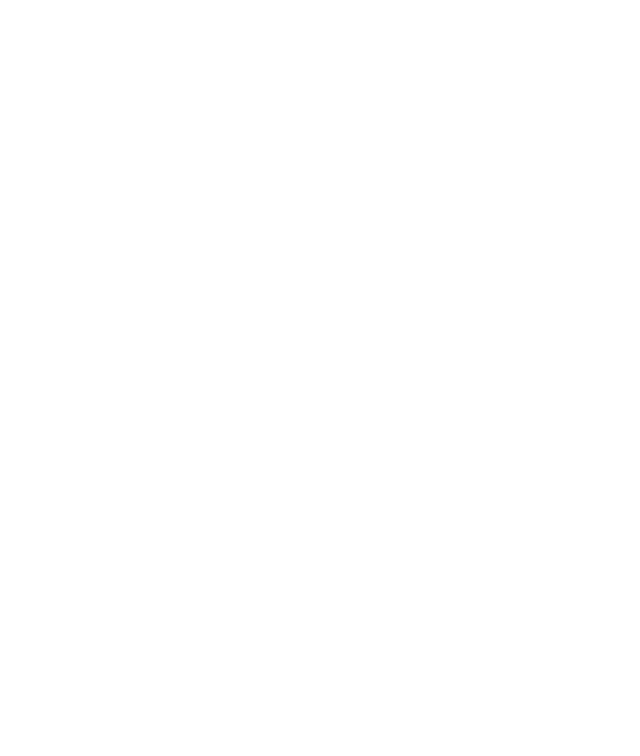
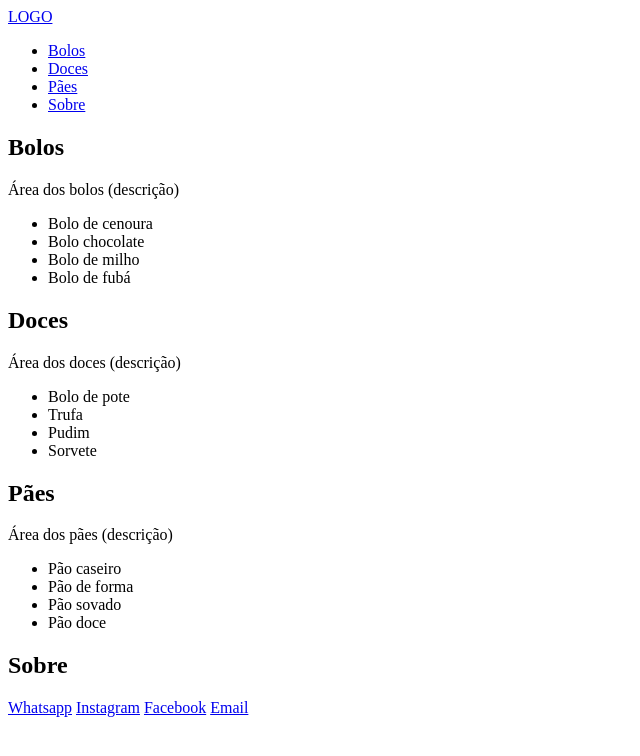
Before and after one commit to michell-monteiro/delicious-cake-project, a plain HTML site: page index.html in a window 1280 px wide. Shown: the whole page, without its empty margins (0-640 px from the left). Drawn offline with Linux system fonts and the light colour scheme.

Commit message:
Estrutura básica do site

```diff
--- a/index.html
+++ b/index.html
@@ -3,10 +3,103 @@
 <head>
     <meta charset="UTF-8">
     <meta http-equiv="X-UA-Compatible" content="IE=edge">
-    <meta name="viewport" content="width=device-width, initial-scale=1.0">
+    <meta name="viewport" content="width=device-width, initial-scale=1.0, minimum-scale=1">
+    <meta name="description" content="Delícias em bolo: É um site de venda de bolos e todo tipo de outras delícias">
+    <meta name="keywords" content="Bolos, Doces, Pães, Queijo, Mel, Delicioso. Delícias em bolo">
     <title>Delícias em bolo</title>
 </head>
 <body>
 
+    <!-- Cabeçalho / Menu de Navegação -->
+    <header class="menu-bg">
+        <div class="menu">
+            <div>
+                <a href="#">LOGO</a>
+            </div>
+            <ul>
+                <li><a href="#bolos">Bolos</a></li>
+                <li><a href="#doces">Doces</a></li>
+                <li><a href="#paes">Pães</a></li>
+                <li><a href="#sobre">Sobre</a></li>
+            </ul>
+        </div>
+    </header>
+
+    <!-- Imagem Destaque -->
+    <section class="img-main">
+
+    </section>
+
+    <!-- Área 1: Bolos -->
+    <section class="bolos-bg" id="bolos">
+        <div class="bolos-area">
+            <div>
+                <h1>Bolos</h1>
+                <p>Área dos bolos (descrição)</p>
+            </div>
+            <ul>
+                <li>Bolo de cenoura</li>
+                <li>Bolo chocolate</li>
+                <li>Bolo de milho</li>
+                <li>Bolo de fubá</li>
+            </ul>
+        </div>
+    </section>
+
+    <!-- Área 2: Doces -->
+    <section class="doces-bg" id="doces">
+        <div class="doces-area">
+            <div>
+                <h1>Doces</h1>
+                <p>Área dos doces (descrição)</p>
+            </div>
+            <ul>
+                <li>Bolo de pote</li>
+                <li>Trufa</li>
+                <li>Pudim</li>
+                <li>Sorvete</li>
+            </ul>
+        </div>
+    </section>
+
+    <!-- Área 3: Pães -->
+    <section class="paes-bg" id="paes">
+        <div class="paes-area">
+            <div>
+                <h1>Pães</h1>
+                <p>Área dos pães (descrição)</p>
+            </div>
+            <ul>
+                <li>Pão caseiro</li>
+                <li>Pão de forma</li>
+                <li>Pão sovado</li>
+                <li>Pão doce</li>
+            </ul>
+        </div>
+    </section>
+
+    <!-- Sobre -->
+    <section class="sobre-bg" id="sobre">
+        <div class="sobre">
+            <h1>Sobre</h1>
+        </div>
+    </section>
+
+    <!-- Peça já o seu -->
+    <section class="pedir-bg">
+        <div>
+
+        </div>
+    </section>
+
+    <!-- Rodapé / Contatos -->
+    <footer class="contatos">
+        <div>
+            <a href="#">Whatsapp</a>
+            <a href="#">Instagram</a>
+            <a href="#">Facebook</a>
+            <a href="#">Email</a>
+        </div>
+    </footer>
 </body>
 </html>
```
